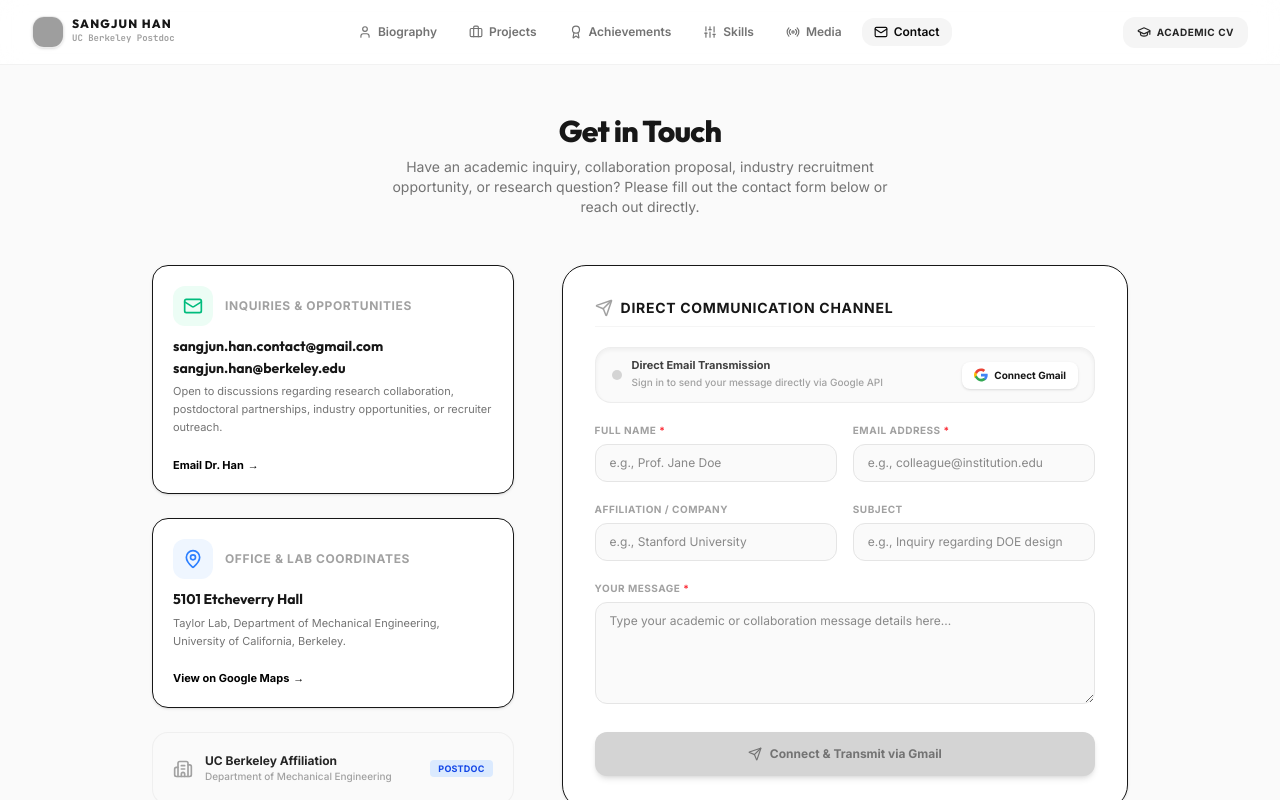
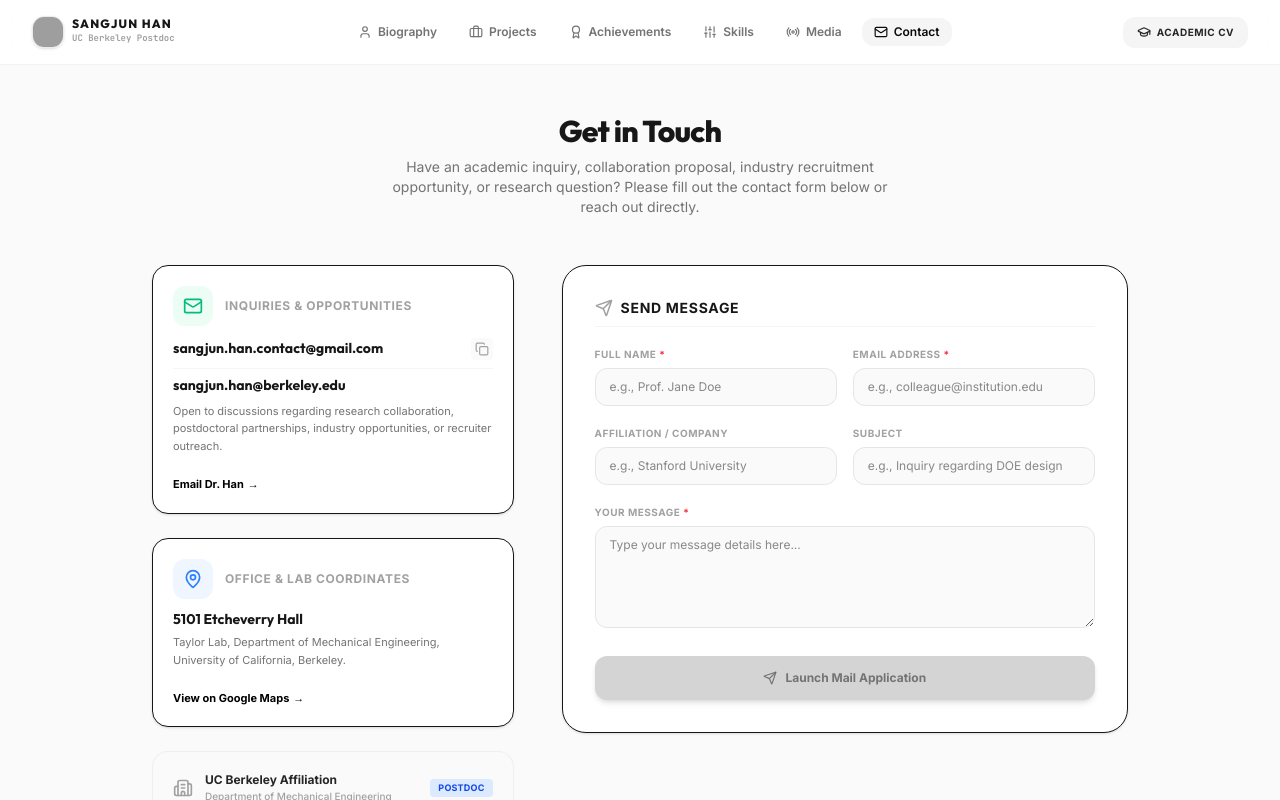
Before and after one commit to imSangjunHan/Sangjun-Han-portfolio, a React (Vite) app: page / in a window 1280 px wide. Both pictures are taken after a click on the button "SANGJUN.HAN.CONTACT@GMAIL.COM". Shown: the top 800 px of the page. Built offline with nearby package versions, Linux system fonts and the light colour scheme; no server answers; grey boxes are pictures that could not be loaded.

Commit message:
Update mailing feature. Ver2.2

```diff
--- a/package.json
+++ b/package.json
@@ -16,7 +16,6 @@
     "@vitejs/plugin-react": "^5.0.4",
     "dotenv": "^17.2.3",
     "express": "^4.21.2",
-    "firebase": "^12.15.0",
     "lucide-react": "^0.546.0",
     "motion": "^12.23.24",
     "react": "^19.0.1",
--- a/src/components/ContactSection.tsx
+++ b/src/components/ContactSection.tsx
@@ -1,33 +1,16 @@
-import React, { useState, useEffect } from 'react';
+import React, { useState } from 'react';
 import { motion, AnimatePresence } from 'motion/react';
 import {
   Mail,
   MapPin,
-  GraduationCap,
   Send,
   CheckCircle,
   Building2,
-  LogOut,
-  AlertCircle
+  Copy,
+  Check,
+  ExternalLink
 } from 'lucide-react';
 import { personalInfo } from '../data/portfolioData';
-import { initAuth, googleSignIn, logout } from '../lib/firebase';
-import { User } from 'firebase/auth';
-
-// Helper to build an RFC 822 formatted raw email and base64url encode it
-const buildRawEmail = ({ to, subject, body }: { to: string; subject: string; body: string }) => {
-  const emailLines = [
-    `To: ${to}`,
-    `Subject: =?utf-8?B?${btoa(unescape(encodeURIComponent(subject)))}?=`,
-    'MIME-Version: 1.0',
-    'Content-Type: text/plain; charset="UTF-8"',
-    '',
-    body
-  ];
-  const email = emailLines.join('\r\n');
-  const base64 = btoa(unescape(encodeURIComponent(email)));
-  return base64.replace(/\+/g, '-').replace(/\//g, '_').replace(/=+$/, '');
-};
 
 export default function ContactSection() {
   const [formData, setFormData] = useState({
@@ -39,143 +22,56 @@ export default function ContactSection() {
   });
   const [isSubmitting, setIsSubmitting] = useState(false);
   const [submitSuccess, setSubmitSuccess] = useState(false);
-
-  // Authentication State
-  const [user, setUser] = useState<User | null>(null);
-  const [token, setToken] = useState<string | null>(null);
-  const [isLoadingAuth, setIsLoadingAuth] = useState(true);
-  const [authError, setAuthError] = useState<string | null>(null);
-
-  // Initialize Auth State Listener
-  useEffect(() => {
-    const unsubscribe = initAuth(
-      (currentUser, currentToken) => {
-        setUser(currentUser);
-        setToken(currentToken);
-        setIsLoadingAuth(false);
-      },
-      () => {
-        setUser(null);
-        setToken(null);
-        setIsLoadingAuth(false);
-      }
-    );
-    return () => unsubscribe();
-  }, []);
-
-  // Pre-fill fields from user profile when they login
-  useEffect(() => {
-    if (user) {
-      setFormData(prev => ({
-        ...prev,
-        name: prev.name || user.displayName || '',
-        email: prev.email || user.email || ''
-      }));
-    }
-  }, [user]);
+  const [copiedEmail, setCopiedEmail] = useState(false);
+  const [copiedBody, setCopiedBody] = useState(false);
 
   const handleChange = (e: React.ChangeEvent<HTMLInputElement | HTMLTextAreaElement>) => {
     const { name, value } = e.target;
     setFormData(prev => ({ ...prev, [name]: value }));
   };
 
-  const handleSignIn = async () => {
-    try {
-      setIsSubmitting(true);
-      setAuthError(null);
-      const result = await googleSignIn();
-      if (result) {
-        setUser(result.user);
-        setToken(result.accessToken);
-      }
-    } catch (err: any) {
-      console.error('Google Sign In failed:', err);
-      if (err && (err.code === 'auth/popup-closed-by-user' || err.message?.includes('popup-closed-by-user'))) {
-        setAuthError('The sign-in window was closed before completing authentication. Please click "Connect Gmail" again to log in.');
-      } else {
-        setAuthError(err.message || 'Failed to sign in with Google. Please try again.');
-      }
-    } finally {
-      setIsSubmitting(false);
-    }
+  const handleCopyEmail = (email: string) => {
+    navigator.clipboard.writeText(email);
+    setCopiedEmail(true);
+    setTimeout(() => setCopiedEmail(false), 2000);
   };
 
-  const handleSignOut = async () => {
-    try {
-      await logout();
-      setUser(null);
-      setToken(null);
-    } catch (err) {
-      console.error('Sign out error:', err);
-    }
+  const handleCopyBody = () => {
+    const subjectLine = formData.subject ? `[Portfolio Inquiry] ${formData.subject}` : '[Portfolio Inquiry] Contact from Portfolio Website';
+    const emailBody = `Name: ${formData.name}\nEmail: ${formData.email}\nAffiliation: ${formData.affiliation || 'None'}\n\nMessage:\n${formData.message}`;
+    const fullText = `To: sangjun.han.contact@gmail.com\nSubject: ${subjectLine}\n\n${emailBody}`;
+
+    navigator.clipboard.writeText(fullText);
+    setCopiedBody(true);
+    setTimeout(() => setCopiedBody(false), 2000);
   };
 
-  const handleSubmit = async (e: React.FormEvent) => {
+  const handleSubmit = (e: React.FormEvent) => {
     e.preventDefault();
     if (!formData.name || !formData.email || !formData.message) return;
 
     setIsSubmitting(true);
-    setAuthError(null);
 
-    const subjectLine = formData.subject ? `[Portfolio Inquiry] ${formData.subject}` : '[Portfolio Inquiry] Contact from Academic Portfolio';
+    const subjectLine = formData.subject ? `[Inquiry] ${formData.subject}` : '[Inquiry] Contact from Portfolio Website';
     const emailBody = `Name: ${formData.name}\nEmail: ${formData.email}\nAffiliation: ${formData.affiliation || 'None'}\n\nMessage:\n${formData.message}`;
+    const mailtoUrl = `mailto:sangjun.han.contact@gmail.com?subject=${encodeURIComponent(subjectLine)}&body=${encodeURIComponent(emailBody)}`;
 
+    // Try opening via iframe-escape safe redirect/window launch
     try {
-      let currentToken = token;
-
-      // If not logged in, trigger Google Login flow automatically
-      if (!currentToken) {
-        const result = await googleSignIn();
-        if (result) {
-          setUser(result.user);
-          setToken(result.accessToken);
-          currentToken = result.accessToken;
-        } else {
-          throw new Error('Google Authentication is required to transmit direct messages via Gmail.');
-        }
+      const link = document.createElement('a');
+      link.href = mailtoUrl;
+      link.target = '_blank';
+      link.rel = 'noopener noreferrer';
+      document.body.appendChild(link);
+      link.click();
+      document.body.removeChild(link);
+    } catch (err) {
+      console.warn('Mailto link launch blocked or failed:', err);
     }
 
-      if (!currentToken) {
-        throw new Error('Gmail authorization token is missing. Please sign in with Google.');
-      }
-
-      // Transmit email directly using Google Gmail API
-      const res = await fetch('https://gmail.googleapis.com/gmail/v1/users/me/messages/send', {
-        method: 'POST',
-        headers: {
-          'Authorization': `Bearer ${currentToken}`,
-          'Content-Type': 'application/json',
-        },
-        body: JSON.stringify({
-          raw: buildRawEmail({
-            to: 'sangjun.han.contact@gmail.com',
-            subject: subjectLine,
-            body: emailBody
-          })
-        })
-      });
-
-      if (!res.ok) {
-        const errData = await res.json().catch(() => ({}));
-        console.error('Gmail API send failed:', errData);
-        throw new Error(errData.error?.message || 'Failed to send message via Gmail API.');
-      }
-
+    // Set success to true to show fallback copying help panel
     setSubmitSuccess(true);
-      setFormData(prev => ({ ...prev, subject: '', message: '' }));
-
-      // Auto-dismiss success alert after 5 seconds
-      setTimeout(() => setSubmitSuccess(false), 5000);
-    } catch (err: any) {
-      console.error('Gmail transmission error:', err);
-      if (err && (err.code === 'auth/popup-closed-by-user' || err.message?.includes('popup-closed-by-user'))) {
-        setAuthError('The sign-in window was closed before completing authentication. Please connect your Gmail account to send the message directly.');
-      } else {
-        setAuthError(err.message || 'An error occurred while attempting to send the email.');
-      }
-    } finally {
     setIsSubmitting(false);
-    }
   };
 
   const contactCards = [
@@ -200,7 +96,7 @@ export default function ContactSection() {
   ];
 
   return (
-    <div className="max-w-5xl mx-auto py-12 px-6">
+    <div className="max-w-5xl mx-auto py-12 px-6" id="contact-view">
       {/* Header */}
       <div className="mb-12 text-center">
         <h1 className="text-3xl font-display font-black text-neutral-900 tracking-tight mb-2">
@@ -232,9 +128,20 @@ export default function ContactSection() {
                   </div>
 
                   {idx === 0 ? (
-                    <div className="flex flex-col gap-1 mb-1.5 font-display text-sm font-bold text-neutral-900">
-                      <p className="leading-tight select-all">sangjun.han.contact@gmail.com</p>
-                      <p className="leading-tight select-all">sangjun.han@berkeley.edu</p>
+                    <div className="flex flex-col gap-2 mb-2 font-display text-sm font-bold text-neutral-900">
+                      <div className="flex items-center justify-between gap-2 group">
+                        <span className="leading-tight select-all">sangjun.han.contact@gmail.com</span>
+                        <button
+                          onClick={() => handleCopyEmail('sangjun.han.contact@gmail.com')}
+                          className="p-1 rounded bg-neutral-50 hover:bg-neutral-100 text-neutral-400 hover:text-neutral-600 transition-colors cursor-pointer border-none outline-none"
+                          title="Copy email to clipboard"
+                        >
+                          {copiedEmail ? <Check className="w-3.5 h-3.5 text-emerald-500" /> : <Copy className="w-3.5 h-3.5" />}
+                        </button>
+                      </div>
+                      <div className="flex items-center justify-between gap-2 border-t border-neutral-100 pt-2">
+                        <span className="leading-tight select-all">sangjun.han@berkeley.edu</span>
+                      </div>
                     </div>
                   ) : (
                     <p className="text-sm font-bold text-neutral-900 font-display mb-1.5 leading-tight select-all">
@@ -297,49 +204,8 @@ export default function ContactSection() {
           >
             <h3 className="text-sm font-bold text-neutral-900 uppercase tracking-wider border-b border-neutral-100 pb-2 flex items-center gap-2">
               <Send className="w-4.5 h-4.5 text-neutral-400" />
-              <span>Direct Communication Channel</span>
+              <span>Send Message</span>
             </h3>
-
-            {/* Google Authentication Status Panel */}
-            <div className="bg-neutral-50 px-4 py-3 rounded-2xl border border-neutral-200/60 flex flex-col sm:flex-row items-start sm:items-center justify-between gap-3 shadow-inner">
-              <div className="flex items-center gap-2.5">
-                <div className={`w-2.5 h-2.5 rounded-full ${user ? 'bg-emerald-500 animate-pulse' : 'bg-neutral-300'}`} />
-                <div>
-                  <h4 className="text-[11px] font-bold text-neutral-700 leading-none">
-                    {user ? 'Authenticated with Gmail' : 'Direct Email Transmission'}
-                  </h4>
-                  <p className="text-[10px] text-neutral-400 font-medium mt-1">
-                    {user ? `Connected as ${user.email}` : 'Sign in to send your message directly via Google API'}
-                  </p>
-                </div>
-              </div>
-
-              {user ? (
-                <button
-                  type="button"
-                  onClick={handleSignOut}
-                  className="flex items-center gap-1 text-[10px] font-extrabold text-neutral-500 hover:text-neutral-800 bg-neutral-200/50 hover:bg-neutral-200 px-3 py-1.5 rounded-lg transition-all cursor-pointer border-none outline-none"
-                >
-                  <LogOut className="w-3 h-3" />
-                  <span>Disconnect</span>
-                </button>
-              ) : (
-                <button
-                  type="button"
-                  onClick={handleSignIn}
-                  className="flex items-center gap-1.5 text-[10px] font-extrabold text-neutral-850 hover:text-black bg-white border border-neutral-200 hover:border-neutral-300 shadow-sm px-3 py-1.5 rounded-lg transition-all cursor-pointer border-none outline-none"
-                >
-                  {/* Styled Google Icon */}
-                  <svg className="w-3.5 h-3.5" viewBox="0 0 24 24">
-                    <path fill="#EA4335" d="M12 5c1.6 0 3 .6 4.1 1.7l3.1-3.1C17.3 1.8 14.8 1 12 1 7.3 1 3.3 3.7 1.3 7.7l3.7 2.9C6 7.4 8.7 5 12 5z"/>
-                    <path fill="#4285F4" d="M23.5 12.3c0-.8-.1-1.6-.2-2.3H12v4.6h6.5c-.3 1.5-1.1 2.8-2.4 3.7l3.7 2.9c2.1-2 3.7-5 3.7-9z"/>
-                    <path fill="#FBBC05" d="M5 14.2c-.3-.8-.4-1.7-.4-2.2s.1-1.4.4-2.2L1.3 6.9C.5 8.5 0 10.2 0 12s.5 3.5 1.3 5.1l3.7-2.9z"/>
-                    <path fill="#34A853" d="M12 23c3.2 0 6-1.1 8-3l-3.7-2.9c-1.1.7-2.5 1.2-4.3 1.2-3.3 0-6-2.4-7-5.6l-3.7 2.9C3.3 19.3 7.3 23 12 23z"/>
-                  </svg>
-                  <span>Connect Gmail</span>
-                </button>
-              )}
-            </div>
 
             {/* Notification Bar */}
             <AnimatePresence>
@@ -348,39 +214,46 @@ export default function ContactSection() {
                   initial={{ opacity: 0, height: 0 }}
                   animate={{ opacity: 1, height: 'auto' }}
                   exit={{ opacity: 0, height: 0 }}
-                  className="bg-emerald-50 border border-emerald-200 p-3.5 rounded-xl text-emerald-800 text-xs font-bold flex items-center gap-2.5 shadow-sm"
+                  className="bg-emerald-50 border border-emerald-150 p-4 rounded-2xl text-emerald-950 text-xs flex flex-col gap-3 shadow-sm"
                   id="contact-form-success"
                 >
-                  <CheckCircle className="w-5 h-5 text-emerald-500 shrink-0" />
+                  <div className="flex items-start gap-2.5">
+                    <CheckCircle className="w-5 h-5 text-emerald-500 shrink-0 mt-0.5" />
                     <div>
-                    <p className="leading-tight">Thank you! Your message has been sent successfully.</p>
-                    <p className="text-[10px] text-emerald-600 font-medium mt-0.5">We transmitted the email directly via your Gmail API client.</p>
+                      <p className="font-bold leading-tight">Opened Email Client!</p>
+                      <p className="text-[11px] text-emerald-700 font-medium mt-1">
+                        We attempted to open your local email client (such as Gmail or Mail app) pre-filled with your message.
+                      </p>
                     </div>
-                </motion.div>
-              )}
-            </AnimatePresence>
+                  </div>
 
-            {/* Error Notification Bar */}
-            <AnimatePresence>
-              {authError && (
-                <motion.div
-                  initial={{ opacity: 0, height: 0 }}
-                  animate={{ opacity: 1, height: 'auto' }}
-                  exit={{ opacity: 0, height: 0 }}
-                  className="bg-rose-50 border border-rose-200 p-3.5 rounded-xl text-rose-800 text-xs font-bold flex items-center gap-2.5 shadow-sm"
-                  id="contact-form-error"
-                >
-                  <AlertCircle className="w-5 h-5 text-rose-500 shrink-0" />
-                  <div className="flex-grow">
-                    <p className="leading-tight">{authError}</p>
-                  </div>
+                  {/* Fallback Help Center */}
+                  <div className="bg-white/80 p-3.5 rounded-xl border border-emerald-100 flex flex-col gap-2.5 mt-1">
+                    <p className="text-[10px] text-neutral-500 font-semibold uppercase tracking-wider">
+                      ⚠️ Did the email app fail to open?
+                    </p>
+                    <p className="text-[11px] text-neutral-600 leading-normal">
+                      Some browsers or security settings block direct mail opening in sandboxes. You can copy the email or the complete pre-formatted message below to send manually:
+                    </p>
+                    <div className="flex flex-wrap gap-2 mt-1">
                       <button
                         type="button"
-                    onClick={() => setAuthError(null)}
-                    className="text-rose-400 hover:text-rose-600 text-[10px] uppercase font-bold border-none bg-transparent cursor-pointer"
+                        onClick={() => handleCopyEmail('sangjun.han.contact@gmail.com')}
+                        className="flex items-center gap-1.5 text-[10px] font-bold text-neutral-700 bg-white hover:bg-neutral-50 border border-neutral-200 px-3 py-2 rounded-lg transition-all cursor-pointer outline-none"
                       >
-                    Dismiss
+                        {copiedEmail ? <Check className="w-3.5 h-3.5 text-emerald-500" /> : <Copy className="w-3.5 h-3.5 text-neutral-400" />}
+                        <span>{copiedEmail ? 'Copied Email!' : 'Copy Email Address'}</span>
                       </button>
+                      <button
+                        type="button"
+                        onClick={handleCopyBody}
+                        className="flex items-center gap-1.5 text-[10px] font-bold text-neutral-700 bg-white hover:bg-neutral-50 border border-neutral-200 px-3 py-2 rounded-lg transition-all cursor-pointer outline-none"
+                      >
+                        {copiedBody ? <Check className="w-3.5 h-3.5 text-emerald-500" /> : <Copy className="w-3.5 h-3.5 text-neutral-400" />}
+                        <span>{copiedBody ? 'Copied Full Content!' : 'Copy Full Message Text'}</span>
+                      </button>
+                    </div>
+                  </div>
                 </motion.div>
               )}
             </AnimatePresence>
@@ -468,7 +341,7 @@ export default function ContactSection() {
                 rows={5}
                 value={formData.message}
                 onChange={handleChange}
-                placeholder="Type your academic or collaboration message details here..."
+                placeholder="Type your message details here..."
                 className="bg-neutral-50 border border-neutral-200 px-3.5 py-2.5 rounded-xl text-xs focus:outline-none focus:ring-1 focus:ring-black resize-y"
               />
             </div>
@@ -480,20 +353,8 @@ export default function ContactSection() {
               className="flex items-center justify-center gap-2 bg-neutral-950 hover:bg-neutral-850 text-white disabled:bg-neutral-300 disabled:text-neutral-500 py-3.5 rounded-xl text-xs font-bold transition-all mt-2 cursor-pointer shadow-md select-none border-none outline-none"
               id="contact-form-submit-btn"
             >
-              {isSubmitting ? (
-                <>
-                  <svg className="animate-spin -ml-1 mr-2 h-4 w-4 text-white" fill="none" viewBox="0 0 24 24">
-                    <circle className="opacity-25" cx="12" cy="12" r="10" stroke="currentColor" strokeWidth="4" />
-                    <path className="opacity-75" fill="currentColor" d="M4 12a8 8 0 018-8V0C5.373 0 0 5.373 0 12h4zm2 5.291A7.962 7.962 0 014 12H0c0 3.042 1.135 5.824 3 7.938l3-2.647z" />
-                  </svg>
-                  <span>Transmitting via Gmail API...</span>
-                </>
-              ) : (
-                <>
               <Send className="w-3.5 h-3.5" />
-                  <span>{user ? 'Transmit via Gmail' : 'Connect & Transmit via Gmail'}</span>
-                </>
-              )}
+              <span>Launch Mail Application</span>
             </button>
           </form>
         </div>
```
Also changed, not shown: firebase-applet-config.json (deleted, +0 -10 lines), src/lib/firebase.ts (deleted, +0 -61 lines). Lines whose indentation alone changed are shown as unchanged.
